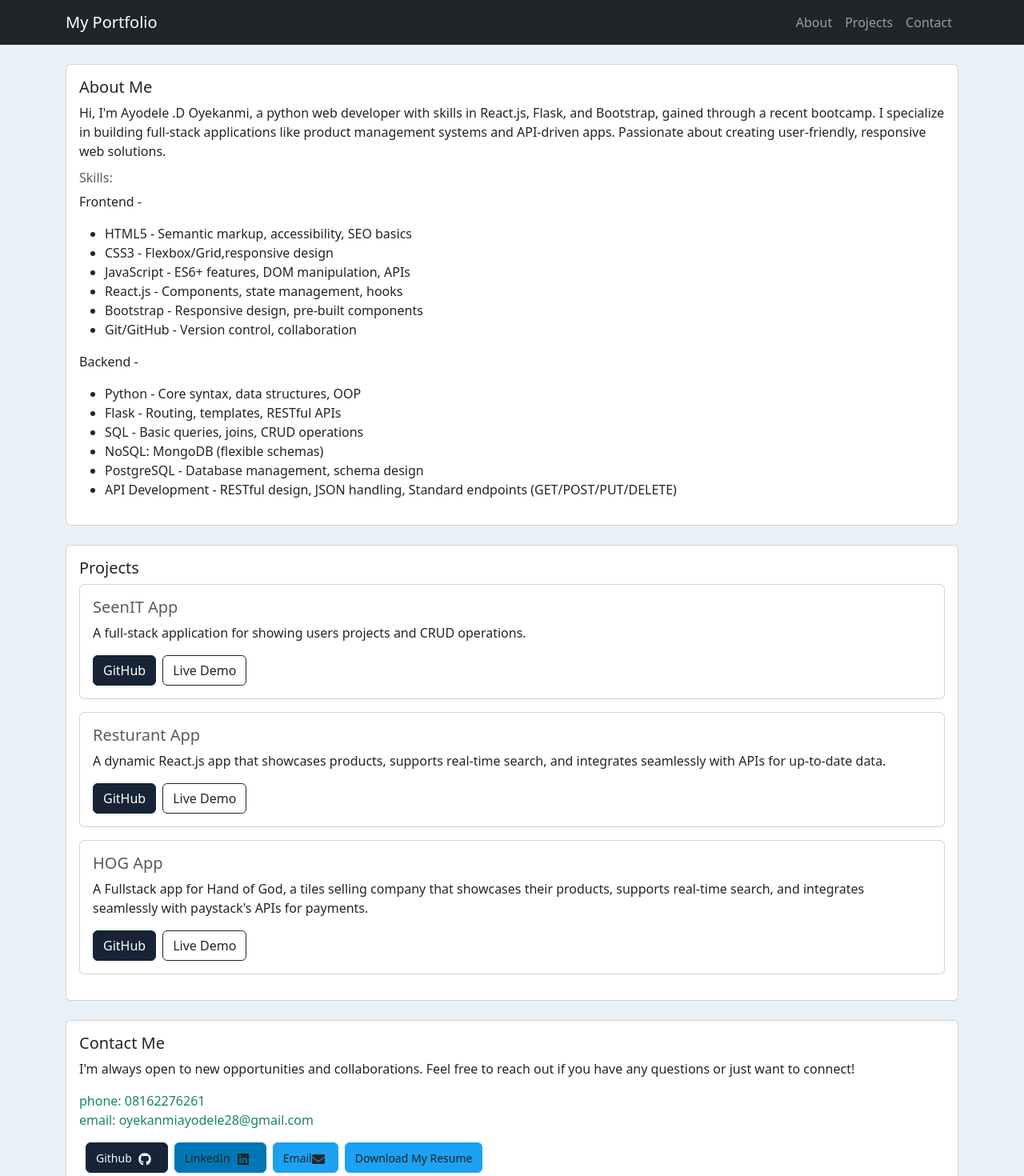
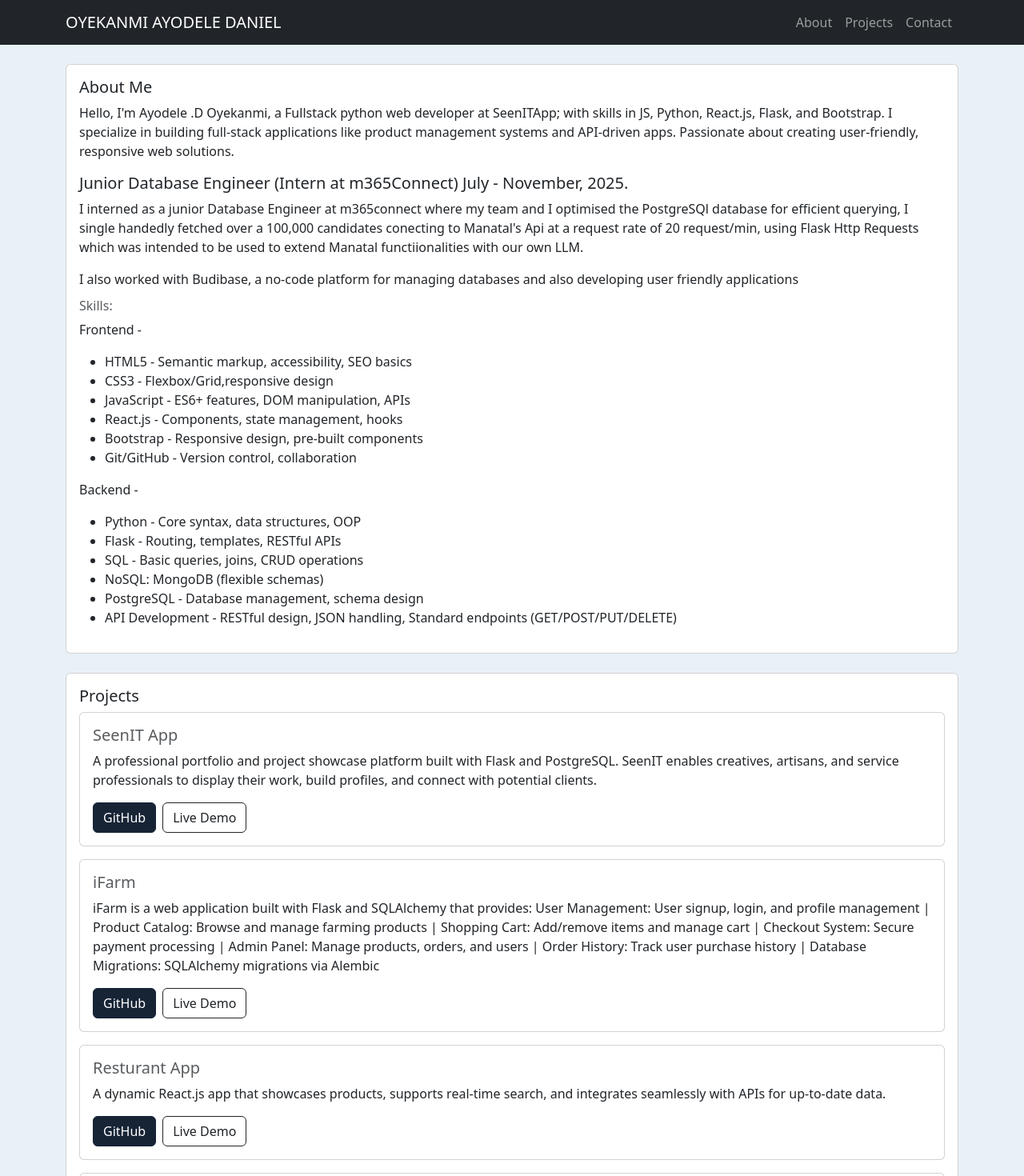
Before and after one commit to oyeks-ayo/My_Portfolio_Site, a React (Vite) app: page / in a window 1280 px wide. Shown: the top 1470 px of the page at 80% size. Built offline with nearby package versions, Linux system fonts and the light colour scheme.

Commit message:
Updated portfolio content, improved project descriptions, and enhanced personal branding in Navbar and About sections.

```diff
--- a/src/About.jsx
+++ b/src/About.jsx
@@ -7,10 +7,25 @@ const About = () => {
         <Card.Body>
             <Card.Title>About Me</Card.Title>
                 <Card.Text>
-                Hi, I'm Ayodele .D Oyekanmi, a python web developer with skills in React.js, Flask, and Bootstrap, gained through a recent bootcamp.
+                Hello, I'm Ayodele .D Oyekanmi, a Fullstack python web developer at SeenITApp; with skills in JS, Python, React.js, Flask, and Bootstrap.
                 I specialize in building full-stack applications like product management systems and API-driven apps.
                 Passionate about creating user-friendly, responsive web solutions.
                 </Card.Text>
+
+
+                <Card.Title>
+                Junior Database Engineer (Intern at m365Connect) July - November, 2025.
+                </Card.Title>
+                <Card.Text>
+                I interned as a junior Database Engineer at m365connect where my team and I optimised the PostgreSQl database for
+                efficient querying, I single handedly fetched over a 100,000 candidates conecting to Manatal's Api at a request rate of 20 request/min,  using Flask Http Requests
+                which was intended to be used to extend Manatal functiionalities with our own LLM.
+                </Card.Text>
+
+                <Card.Text>
+                I also worked with Budibase, a no-code platform for managing databases and also developing user friendly applications
+                </Card.Text>
+
                 <Card.Subtitle className='mb-2 text-muted'>
                     Skills:
                 </Card.Subtitle>
--- a/src/Navb.jsx
+++ b/src/Navb.jsx
@@ -4,7 +4,7 @@ import { Container, Navbar, Nav } from 'react-bootstrap';
 const Navb = () => {
   return (
     <Container>
-            <Navbar.Brand href="#home">My Portfolio</Navbar.Brand>
+            <Navbar.Brand href="#home">OYEKANMI AYODELE DANIEL</Navbar.Brand>
             <Navbar.Toggle aria-controls="basic-navbar-nav" />
             <Navbar.Collapse id="basic-navbar-nav">
               <Nav className="ms-auto">
--- a/src/Projects.jsx
+++ b/src/Projects.jsx
@@ -5,9 +5,23 @@ const Projects = () => {
     const projects = [
         {
             title: 'SeenIT App',
-            description: 'A full-stack application for showing users projects and CRUD operations.',
+            description: 'A professional portfolio and project showcase platform built with Flask and PostgreSQL. SeenIT enables creatives, artisans, and service professionals to display their work, build profiles, and connect with potential clients.',
             github: 'https://github.com/oyeks-ayo/SeenITApp',
-            demo:'#',
+            demo:'https://oyeksayo.pythonanywhere.com/',
+        },
+
+        {
+            title: 'iFarm',
+            description: 'iFarm is a web application built with Flask and SQLAlchemy that provides:\
+            User Management: User signup, login, and profile management |\
+            Product Catalog: Browse and manage farming products |\
+            Shopping Cart: Add/remove items and manage cart |\
+            Checkout System: Secure payment processing |\
+            Admin Panel: Manage products, orders, and users |\
+            Order History: Track user purchase history |\
+            Database Migrations: SQLAlchemy migrations via Alembic',
+            github: 'https://github.com/oyeks-ayo/ifarm',
+            demo: 'https://ifarm.pythonanywhere.com/',
         },
         // Add more projects here as needed
         {
@@ -22,6 +36,7 @@ const Projects = () => {
             github: 'https://github.com/oyeks-ayo/hog',
             demo: 'https://adamsonia62.pythonanywhere.com/',
           },
+
     ];
   return (
     <div>
```
Also changed, not shown: 2 other files (tests, documents, lock files or other folders).
